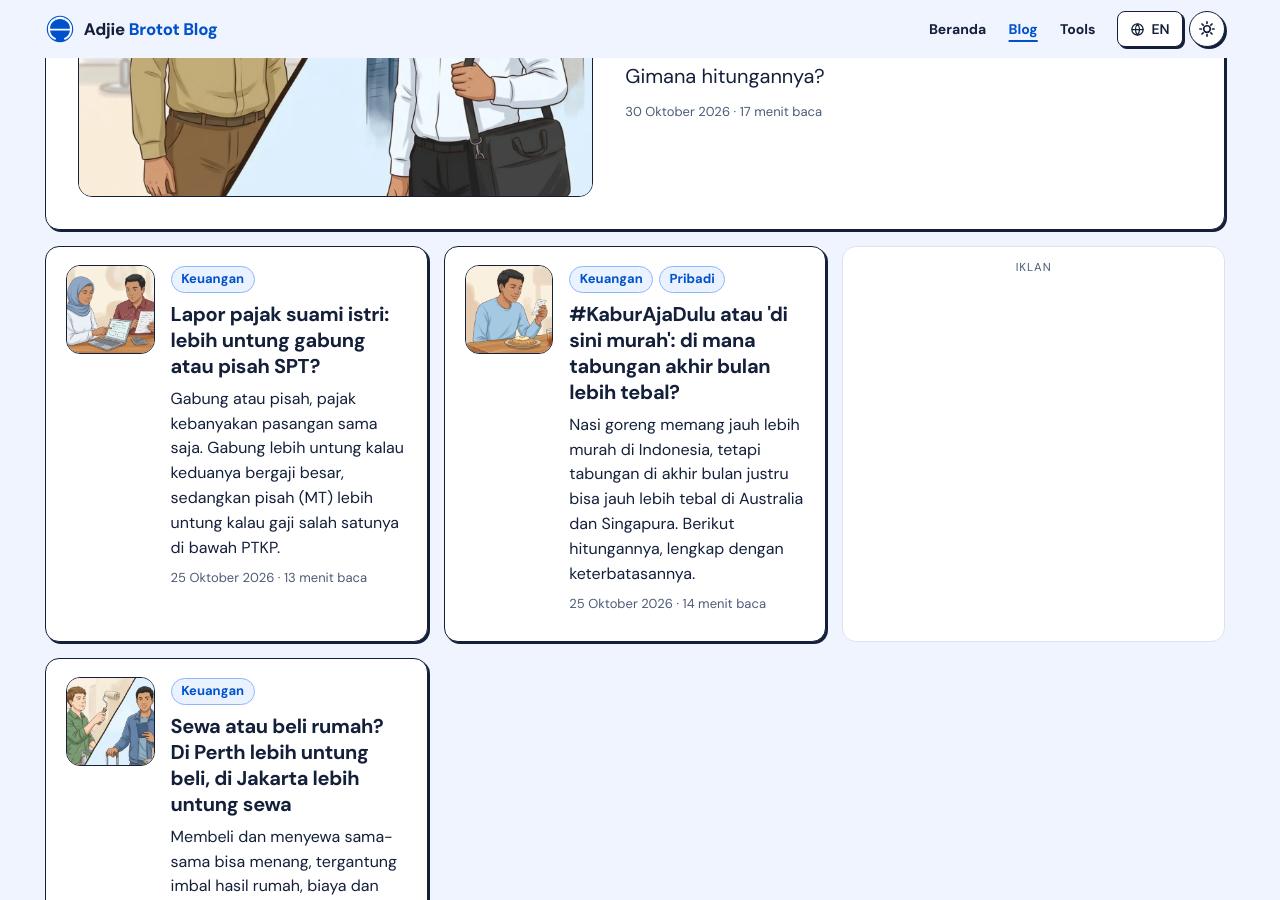
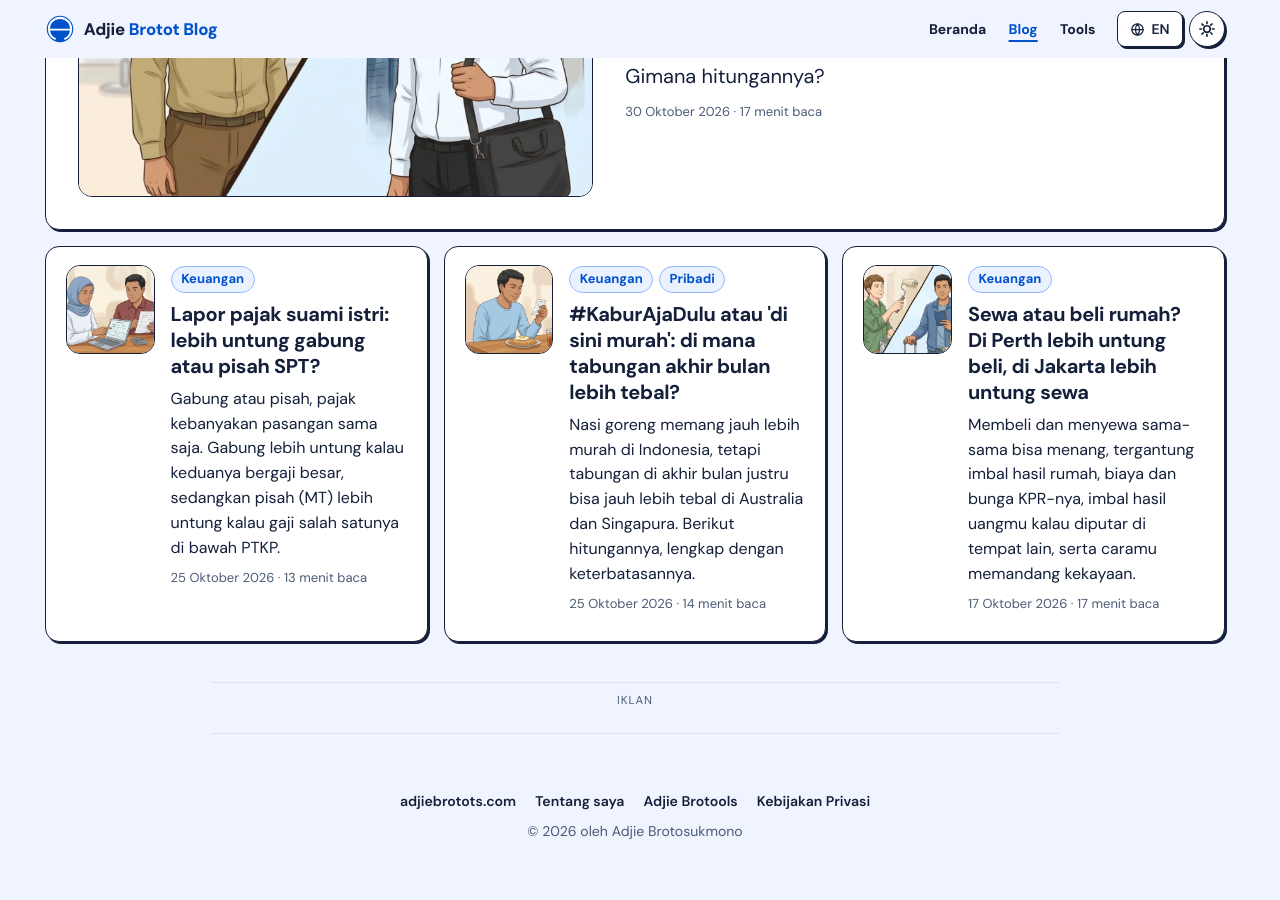
Before and after one commit to adjiebrotot/blog, a Jekyll site: the page built from id/index.html, in a window 1280 px wide and 900 px high, scrolled down 563 px. Built offline with Jekyll 4.4.1, drawn with Linux system fonts in a browser that asks for light colours; after the commit the page ends 1441 px from its top, so only the background shows below that.

Commit message:
Ads among the cards only balance an uneven layout
The home lists hold posts alone: the fixed in-feed unit after the third
card is gone, so it never pushes a post into a row of its own. What stays
uneven after the posts is balanced by blog.js: a grid's short last row
gets one tile spanning its empty cells, and on the landing page the
shorter language column gets the multiplex while the longer one gets
nothing.

Co-Authored-By: Claude Opus 5.5 <noreply@anthropic.com>
Claude-Session: https://claude.ai/code/session_01LjR4miVnnSE7hMdPCDCwM3

```diff
--- a/_config.yml
+++ b/_config.yml
@@ -79,31 +79,29 @@ comments:
 # minutes of reading, so text always far outweighs ads. The multiplex unit goes
 # once after the post (so at least `tail` words from the last in-article unit),
 # and once under the post lists on the home pages (landing.html, home.html).
-# Those lists also carry the in-feed unit once, after card `in_feed_after`, and
-# only when another card follows, so an ad never ends a list. A post opts out
+# A post opts out
 # of its units with `ads: false` in its front matter. The slots are the blog's
 # own (In-article 2, Multiplex 3, In-feed), so AdSense reports them apart from
 # the tool site's; the map of every unit on the three sites is in the tool
 # repo's shared.css, above .ad-slot.
-# A card grid never ends on a half-empty row: blog.js fills the last row's
-# empty cells with in-feed tiles the size of a card (`fill_units`, the first
-# tried first, the next one only when AdSense leaves a tile unfilled), never
-# more ad tiles in a list than posts. On the landing page the multiplex unit
-# fills the shorter language column instead, when it is two or more cards
-# short. The in-feed units are "image on the side" first: a picture beside a
-# few lines of text, the same shape as the cards.
+# Ads among the cards only balance an uneven layout, never push a post down:
+# the lists hold posts alone, and blog.js fills what is still uneven after
+# them. A grid's short last row gets one in-feed tile across its empty cells
+# (`fill_units`, the first tried first, the next one only when AdSense leaves
+# a tile unfilled). On the landing page
+# the shorter language column gets the multiplex unit when it is two or more
+# cards short (and the longer one nothing), one tile when it is one short.
+# "Image on the side" first: a picture beside a few lines of text, the same
+# shape as the cards.
 adsense:
   client: ca-pub-8730116101825381
   in_article_slot: "7068974137"
   multiplex_slot: "6347753554"
-  in_feed_slot: "5403685043"               # In-feed, image on the side
-  in_feed_layout_key: "-fb+5w+4e-db+86"
   fill_units:
     - { slot: "5403685043", key: "-fb+5w+4e-db+86" }  # image on the side
     - { slot: "8828371845", key: "-6t+ed+2i-1n-4w" }  # image above
     - { slot: "2777521705", key: "-ef+6k-30-ac+ty" }  # title above
     - { slot: "6995134169", key: "-gw-3+1f-3d+2z" }   # text only
-  in_feed_after: 3
   first_after: 350
   gap: 600
   tail: 300
--- a/_includes/ad-in-feed.html
+++ /dev/null
@@ -1,17 +0,0 @@
-{%- comment -%}
-  The AdSense in-feed unit among a home page's post cards, labelled and drawn
-  without the cards' sticker so it never passes for one of the blog's posts.
-  The loader script is in head.html. Placed by home.html and landing.html,
-  never by hand.
-{%- endcomment -%}
-<aside class="ad-slot ad-feed" aria-label="{{ include.t.ad_label }}">
-  <p class="ad-label">{{ include.t.ad_label }}</p>
-  <ins class="adsbygoogle"
-       style="display:block"
-       data-ad-format="fluid"
-       data-full-width-responsive="false"
-       data-ad-layout-key="{{ site.adsense.in_feed_layout_key }}"
-       data-ad-client="{{ site.adsense.client }}"
-       data-ad-slot="{{ site.adsense.in_feed_slot }}"></ins>
-  <script>(adsbygoogle = window.adsbygoogle || []).push({});</script>
-</aside>
--- a/_layouts/home.html
+++ b/_layouts/home.html
@@ -7,14 +7,11 @@ layout: default
 <section aria-labelledby="latest-heading">
   <h2 id="latest-heading" class="section-title">{{ t.latest }}</h2>
   {%- if _posts.size > 0 %}
+  {%- comment -%} Posts only: blog.js adds an ad tile only where the last row is left uneven. {%- endcomment %}
   <div class="post-grid">
     {%- comment -%} The newest post leads at full width, so a short list never leaves the row half empty. {%- endcomment -%}
     {%- for p in _posts %}
     {% include post-card.html post=p lang=lang featured=forloop.first  thumb=true %}
-    {%- comment -%} The in-feed unit once, never as the last item. Settings: `adsense` in _config.yml. {%- endcomment -%}
-    {%- if forloop.index == site.adsense.in_feed_after and forloop.rindex > 1 and site.adsense.in_feed_slot %}
-    {% include ad-in-feed.html t=t %}
-    {%- endif %}
     {%- endfor %}
   </div>
   {%- else %}
--- a/_layouts/landing.html
+++ b/_layouts/landing.html
@@ -13,9 +13,6 @@ layout: default
     <div class="post-list">
       {%- for p in _posts limit: 6 %}
       {% include post-card.html post=p lang=_l level=3 thumb=true %}
-      {%- if forloop.index == site.adsense.in_feed_after and forloop.rindex > 1 and site.adsense.in_feed_slot %}
-      {% include ad-in-feed.html t=_t %}
-      {%- endif %}
       {%- endfor %}
     </div>
     {%- else %}
--- a/assets/css/blog.css
+++ b/assets/css/blog.css
@@ -330,8 +330,8 @@ main { padding: 1rem 0 3rem; }
 .ad-end .ad-label { margin: 0 0 0.5rem; color: var(--muted); font-size: 0.72rem; letter-spacing: 0.08em; text-transform: uppercase; text-align: center; }
 .ad-end:has(ins[data-ad-status="unfilled"]) { display: none; }
 
-/* The in-feed unit among the home page cards (_includes/ad-in-feed.html), and
-   the tiles blog.js adds to fill a grid's last row: a card's size, surface and
+/* The in-feed tiles blog.js adds to balance an uneven last row of cards (never
+   among the posts themselves): a card's size, surface and
    corners with a plain rule instead of the sticker, so it sits in the grid
    like a card yet never reads as a post, and gone when AdSense has none. */
 .ad-feed {
--- a/assets/js/blog.js
+++ b/assets/js/blog.js
@@ -20,9 +20,9 @@
    8. The Share menu on a post (_includes/share.html): Facebook, X and
       LinkedIn as links, a Story or Post poster drawn here on a canvas, and
       Share as link.
-   9. Ads fill the gaps in a card grid: the last row of a post grid gets
-      in-feed tiles in its empty cells, and on the landing page the shorter
-      language column gets the multiplex unit (or one tile). Settings:
+   9. Ads balance an uneven card layout: a post grid's short last row gets
+      one in-feed tile across its empty cells, and on the landing page the
+      shorter language column gets the multiplex unit (or one tile). Settings:
       `adsense` in _config.yml.
    UI words come from _data/i18n.yml through data-* on <body>. */
 (function () {
@@ -669,10 +669,13 @@
   }
 })();
 
-/* 9. Ads in the gaps of a card grid. A grid's last row is filled with in-feed
-   tiles the size of a card, so the page ends square instead of on a lone card.
-   The count follows the number of columns, so it is worked out again on a
-   resize; a tile is pushed to AdSense the first time it is shown, and one that
+/* 9. Ads only balance an uneven layout; the lists hold posts alone. A grid's
+   last row, when posts leave it short, gets one in-feed tile spanning the
+   empty cells, so the page ends square instead of on a lone card. The gap
+   follows the number of columns, so it is worked out again on a resize. On
+   the landing page the shorter language column gets the multiplex when it is
+   two or more cards short (the longer column nothing), one tile when it is
+   one short. A tile is pushed to AdSense the first time it is shown, and one that
    comes back unfilled is replaced by the next unit in `fill_units` (a tile
    waits invisible until it is filled, so nothing shows a bare box). A list
    never holds more ad tiles than posts. */
@@ -743,9 +746,11 @@
       this.list.appendChild(t);
       this.tiles.push(t);
     }
+    var span = this.span || 1;
     this.tiles.forEach(function (t, i) {
       var on = i < want;
       t.hidden = !on;
+      t.style.gridColumn = on && span > 1 ? 'span ' + span : '';
       if (on && !t.dataset.pushed) { t.dataset.pushed = '1'; push(); }
     });
   };
@@ -757,7 +762,9 @@
     this.items().forEach(function (el) {
       pos = el.classList.contains('is-featured') ? 0 : (pos + 1) % cols;
     });
-    this.show(cols > 1 && pos ? cols - pos : 0);
+    // One tile, as wide as the gap: a row needs balancing, not filling up.
+    this.span = cols > 1 && pos ? cols - pos : 0;
+    this.show(this.span ? 1 : 0);
     this.busy = false;
   };
 
```
